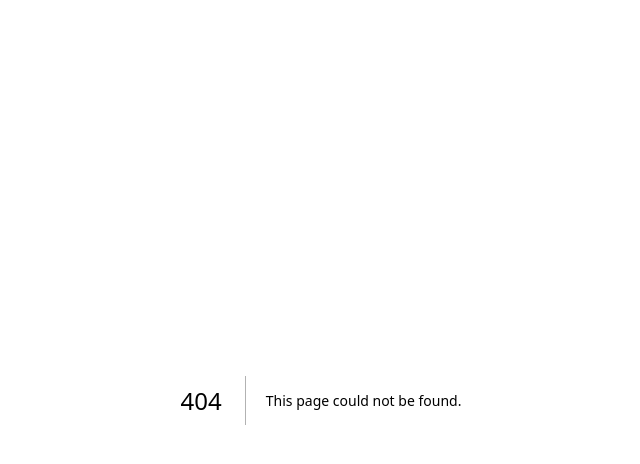
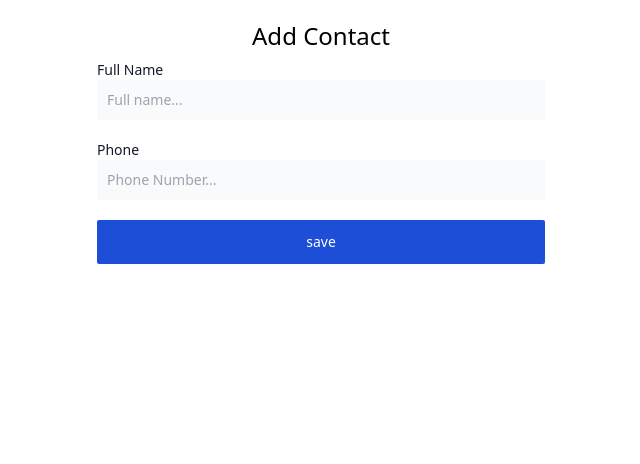
Before and after one commit to riobima222/CRUD-search-pagination, a Next.js app: page /contacts/create in a window 1280 px wide. Before the commit this address had no page. Shown: the top 464 px of the page, without its empty margins (319-959 px from the left). Built offline with nearby package versions, Linux system fonts and the light colour scheme.

Commit message:
main / create data feature is done

```diff
--- a/package.json
+++ b/package.json
@@ -10,10 +10,12 @@
   },
   "dependencies": {
     "@prisma/client": "^5.22.0",
+    "clsx": "^2.1.1",
     "next": "15.0.2",
     "react": "19.0.0-rc-02c0e824-20241028",
     "react-dom": "19.0.0-rc-02c0e824-20241028",
-    "react-icons": "^5.3.0"
+    "react-icons": "^5.3.0",
+    "zod": "^3.23.8"
   },
   "devDependencies": {
     "@types/node": "^20.17.6",
--- a/src/components/buttons.tsx
+++ b/src/components/buttons.tsx
@@ -1,5 +1,7 @@
 import Link from "next/link";
-import { IoAddSharp } from "react-icons/io5";
+import { IoAddSharp, IoPencil, IoTrashOutline } from "react-icons/io5";
+import { useFormStatus } from "react-dom";
+import clsx from "clsx";
 
 export const CreateButton = () => {
   return (
@@ -12,3 +14,49 @@ export const CreateButton = () => {
     </Link>
   );
 };
+
+export const EditButton = () => {
+  return (
+    <Link
+      href="/contacts/create"
+      className="rounded-sm border p-1 hover:bg-gray-100"
+    >
+      <IoPencil size={20} />
+    </Link>
+  );
+};
+
+export const DeleteButton = () => {
+  return (
+    <button
+      className="rounded-sm border p-1 hover:bg-gray-100"
+    >
+      <IoTrashOutline size={20} />
+    </button>
+  );
+};
+
+export const SubmitButton = ({label} : {label: string}) => {
+  const {pending} = useFormStatus()
+
+  const className = clsx(
+    "text-white bg-blue-700 hover:bg-blue-800 font-medium rounded-sm text-sm w-full px-5 py-3 text-center",
+    {
+      "opacity-50 cursor-progress" : pending
+    }
+  );
+
+  return (
+    <button
+      type="submit"
+      className={className}
+      disabled={pending}
+    >
+      {label === "save" ? (
+        <span>{pending ? "saving..." : "save"}</span>
+      ) : (
+        <span>{pending ? "updating..." : "update"}</span>
+      )}
+    </button>
+  );
+}
--- a/src/components/contact-table.tsx
+++ b/src/components/contact-table.tsx
@@ -1,6 +1,8 @@
 import { useEffect, useState } from "react";
 import { formatDate } from "@/lib/utils";
 
+// COMPONENTS :
+import { DeleteButton, EditButton } from "@/components/buttons";
 
 const ContactTable = () => {
   // STATE :
@@ -38,7 +40,10 @@ const ContactTable = () => {
               <td className="py-3 px-6">
                 {formatDate(contact.createdAt.toString())}
               </td>
-              <td></td>
+              <td className="flex justify-center gap-1 py-3">
+                <EditButton />
+                <DeleteButton />
+              </td>
             </tr>
           ))}
       </tbody>
--- /dev/null
+++ b/src/components/create-form.tsx
@@ -0,0 +1,64 @@
+import { useActionState } from "react";
+import { action } from "../lib/action";
+import { useRouter } from "next/router";
+
+// COMPONENTS :
+import { SubmitButton } from "./buttons";
+
+const CreateForm = () => {
+  const { push } = useRouter();
+  const [state, formAction] = useActionState(action, null);
+
+  if (state?.success) {
+    push("/contacts");
+  }
+
+  return (
+    <div>
+      <form action={formAction}>
+        <div className="mb-5">
+          <label
+            htmlFor="name"
+            className="block text-sm font-medium text-gray-900"
+          >
+            Full Name
+          </label>
+          <input
+            type="text"
+            name="name"
+            id="name"
+            placeholder="Full name..."
+            className="bg-gray-50 border-gray-300 text-gray-900 text-sm rounded-sm focus:ring-blue-500 focus:border-blue-500 block w-full p-2.5"
+          />
+          <div id="name-error" aria-live="polite" aria-atomic="true">
+            <p className="mt-2 text-sm text-red-500">{state?.Error?.name}</p>
+          </div>
+        </div>
+
+        <div className="mb-5">
+          <label
+            htmlFor="phone"
+            className="block text-sm font-medium text-gray-900"
+          >
+            Phone
+          </label>
+          <input
+            type="text"
+            name="phone"
+            id="phone"
+            placeholder="Phone Number..."
+            className="bg-gray-50 border-gray-300 text-gray-900 text-sm rounded-sm focus:ring-blue-500 focus:border-blue-500 block w-full p-2.5"
+          />
+          <div id="phone-error" aria-live="polite" aria-atomic="true">
+            <p className="mt-2 text-sm text-red-500">{state?.Error?.phone}</p>
+          </div>
+        </div>
+        <div id="mess-error" aria-live="polite" aria-atomic="true">
+          <p className="mt-2 text-sm text-red-500">{state?.message}</p>
+        </div>
+        <SubmitButton label="save" />
+      </form>
+    </div>
+  );
+};
+export default CreateForm;
--- /dev/null
+++ b/src/lib/action.ts
@@ -0,0 +1,31 @@
+import { z } from "zod";
+
+const contactSchema = z.object({
+  name: z.string().min(6),
+  phone: z.string().min(11),
+});
+
+export const action = async (prevState: any, formData: FormData) => {
+  const validatedFields = contactSchema.safeParse(
+    Object.fromEntries(formData.entries())
+  );
+  if (!validatedFields.success) {
+    return {
+      Error: validatedFields.error.flatten().fieldErrors,
+    };
+  }
+
+  const res = await fetch("/api/contact", {
+    method: "POST",
+    headers: {
+      "Content-Type": "application/json",
+    },
+    body: JSON.stringify(validatedFields.data),
+    cache: "no-store",
+  });
+  if (res.ok) {
+    return { success: true };
+  } else {
+    return { message: "Failed to create contact" };
+  }
+};
--- a/src/pages/api/contact/index.ts
+++ b/src/pages/api/contact/index.ts
@@ -1,10 +1,24 @@
 import { getContacts } from "@/lib/data";
 import { NextApiResponse, NextApiRequest } from "next";
+import {prisma} from "@/lib/prisma"
 
 
 export default async function handler (req: NextApiRequest, res: NextApiResponse) {
     if(req.method === "GET") {
         const contact = await getContacts();
         return res.status(200).json({status: true, message: "berhasil ambil contact", data: contact});
+    } else if (req.method === "POST") {
+        const data = req.body;
+        try {
+            await prisma.contact.create({
+                data: {
+                    name: data.name,
+                    phone: data.phone
+                }
+            })
+            return res.status(200).json({status: true, message: "berhasil membuat contact"})
+        } catch (error) {
+            return res.status(500).json({status: false, message: "gagal terkoneksi ke database"})
+        }
     }
 }
--- a/src/pages/api/hello.ts
+++ /dev/null
@@ -1,13 +0,0 @@
-// Next.js API route support: https://nextjs.org/docs/api-routes/introduction
-import type { NextApiRequest, NextApiResponse } from "next";
-
-type Data = {
-  name: string;
-};
-
-export default function handler(
-  req: NextApiRequest,
-  res: NextApiResponse<Data>,
-) {
-  res.status(200).json({ name: "John Doe" });
-}
--- /dev/null
+++ b/src/pages/contacts/create/index.tsx
@@ -0,0 +1,11 @@
+import CreateForm from "@/components/create-form";
+
+const CreateContactPage = () => {
+  return (
+    <div className="max-w-md mx-auto mt-5">
+      <h1 className="text-2xl text-center mb-2">Add Contact</h1>
+      <CreateForm/>
+    </div>
+  );
+};
+export default CreateContactPage;
```
Also changed, not shown: 1 other file (tests, documents, lock files or other folders).
